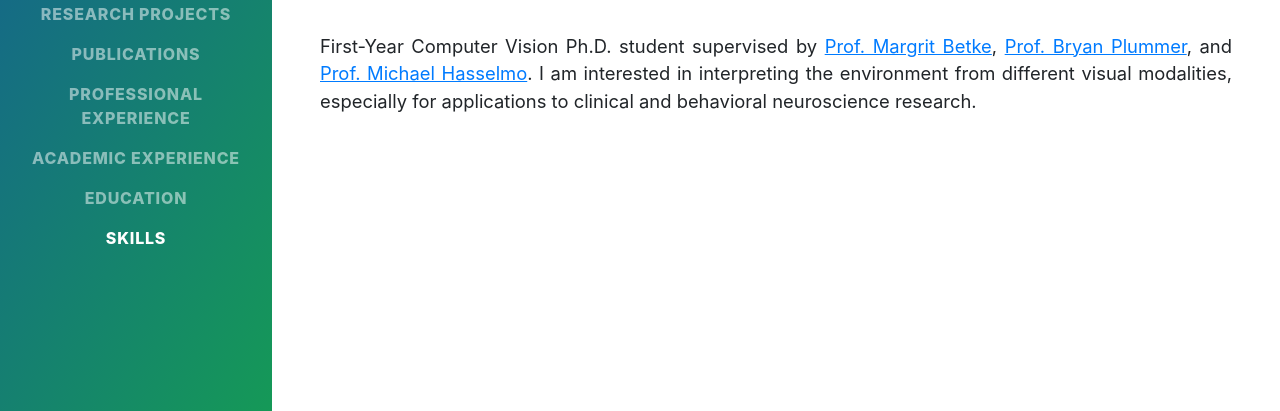
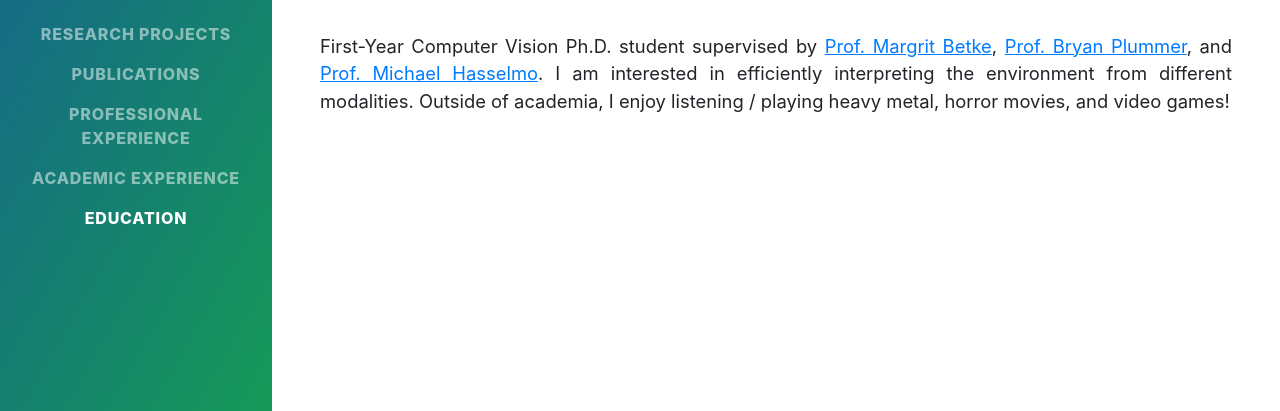
Before and after one commit to mahir1010/mahir1010.github.io, a website with bundled scripts: page index.html in a window 1280 px wide. Shown: the part 386-797 px from the top of the page. Built offline with nearby package versions, Linux system fonts and the light colour scheme; a web font is replaced by a local one.

Commit message:
updated bio

```diff
--- a/index.html
+++ b/index.html
@@ -58,9 +58,9 @@
                 <li class="nav-item">
                     <a class="nav-link js-scroll-trigger" href="#education">Education</a>
                 </li>
-                <li class="nav-item">
+                <!-- <li class="nav-item">
                     <a class="nav-link js-scroll-trigger" href="#skills">Skills</a>
-                </li>
+                </li> -->
 
             </ul>
         </div>
@@ -82,8 +82,7 @@
                         href="https://bryanplummer.com/" target="_blank">Prof. Bryan Plummer</a>, and <a
                         style="text-decoration:underline" href="https://www.bu.edu/hasselmo/" target="_blank">Prof.
                         Michael Hasselmo</a>.
-                    I am interested in interpreting the environment from different visual modalities, especially for
-                    applications to clinical and behavioral neuroscience research.</p>
+                        I am interested in efficiently interpreting the environment from different modalities. Outside of academia, I enjoy listening / playing heavy metal, horror movies, and video games!</p>
             </div>
 
         </section>
@@ -492,7 +491,7 @@
         </section>
         <hr class="m-0">
 
-        <section class="resume-section p-3 p-lg-5 d-flex align-items-center" id="skills">
+        <!-- <section class="resume-section p-3 p-lg-5 d-flex align-items-center" id="skills">
             <div class="w-100">
                 <h2 class="mb-5">Skills</h2>
 
@@ -557,7 +556,7 @@
                     </li>
                 </ul>
             </div>
-        </section>
+        </section> -->
     </div>
 
     <!-- Bootstrap core JavaScript -->
```
